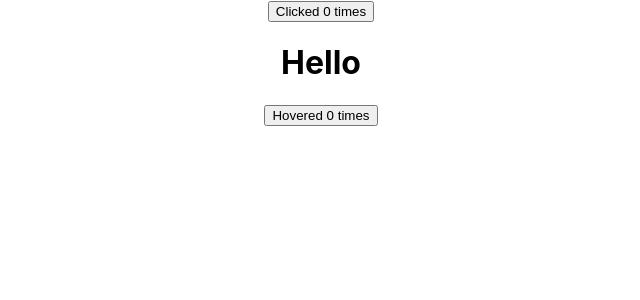
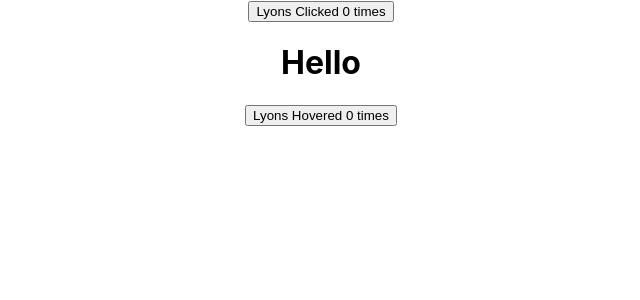
Before and after one commit to lyonsouma/React-Projects, a React (Create React App) app: page / in a window 1280 px wide. Shown: the top 300 px of the page, without its empty margins (319-959 px from the left). Built offline with nearby package versions, Linux system fonts and the light colour scheme.

Commit message:
{---this.props property}

```diff
--- a/src/App.js
+++ b/src/App.js
@@ -31,8 +31,8 @@ import WorkHover from './components/WorkHover';
 function App() {
   return (
     <div className="App">
-      <WorkCount/>
-      <WorkHover/>
+      <WorkCount name = 'Lyons' />
+      <WorkHover name = 'Lyons' />
       {/* <CounterApp name ='lyons'/> */}
       {/* <HoverApp/> */}
      {/* <ErrorBoundry>
--- a/src/components/WorkCount.js
+++ b/src/components/WorkCount.js
@@ -7,7 +7,7 @@ render(){
 const {Count, ChangeContent} = this.props
     return(
         <div>
-           <button onClick={ChangeContent}>Clicked {Count} times</button>
+           <button onClick={ChangeContent}>{this.props.name} Clicked {Count} times</button>
            <h1>Hello</h1>
         </div>
     )
--- a/src/components/WorkHover.js
+++ b/src/components/WorkHover.js
@@ -11,7 +11,7 @@ render(){
 const {Count , ChangeContent} = this.props
     return(
         <div>
-           <button onMouseOver={ChangeContent}>Hovered {Count} times</button>
+           <button onMouseOver={ChangeContent}>{this.props.name}     Hovered {Count} times</button>
         </div>
     )
 }
--- a/src/components/WorkParent.js
+++ b/src/components/WorkParent.js
@@ -19,6 +19,7 @@ const WorkParent = (OrginalComponent)=>{
             return <OrginalComponent
                       Count = {this.state.Count}
                       ChangeContent = {this.ChangeContent}
+                      {...this.props}
                      />
                     }
     }
```
